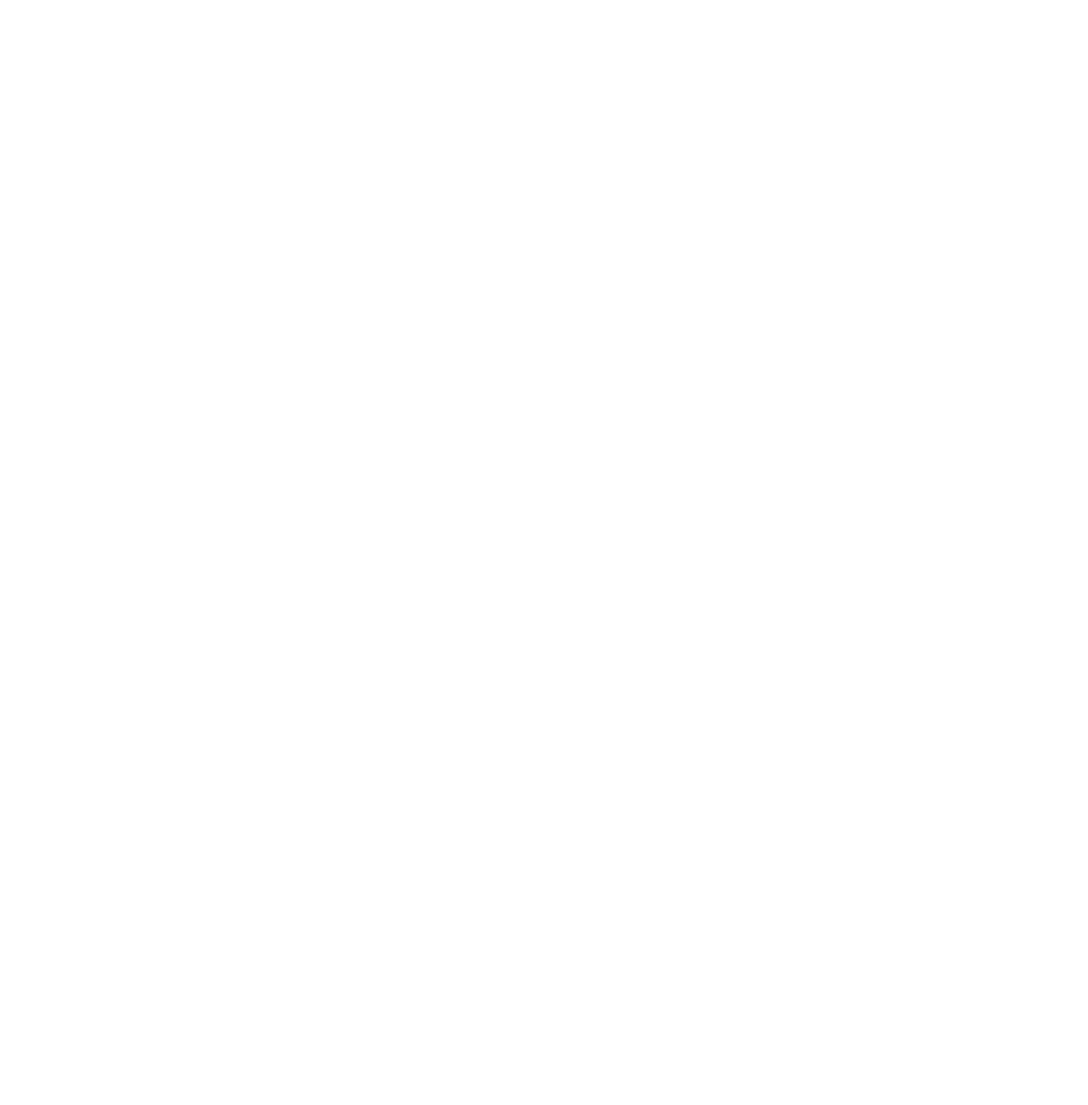
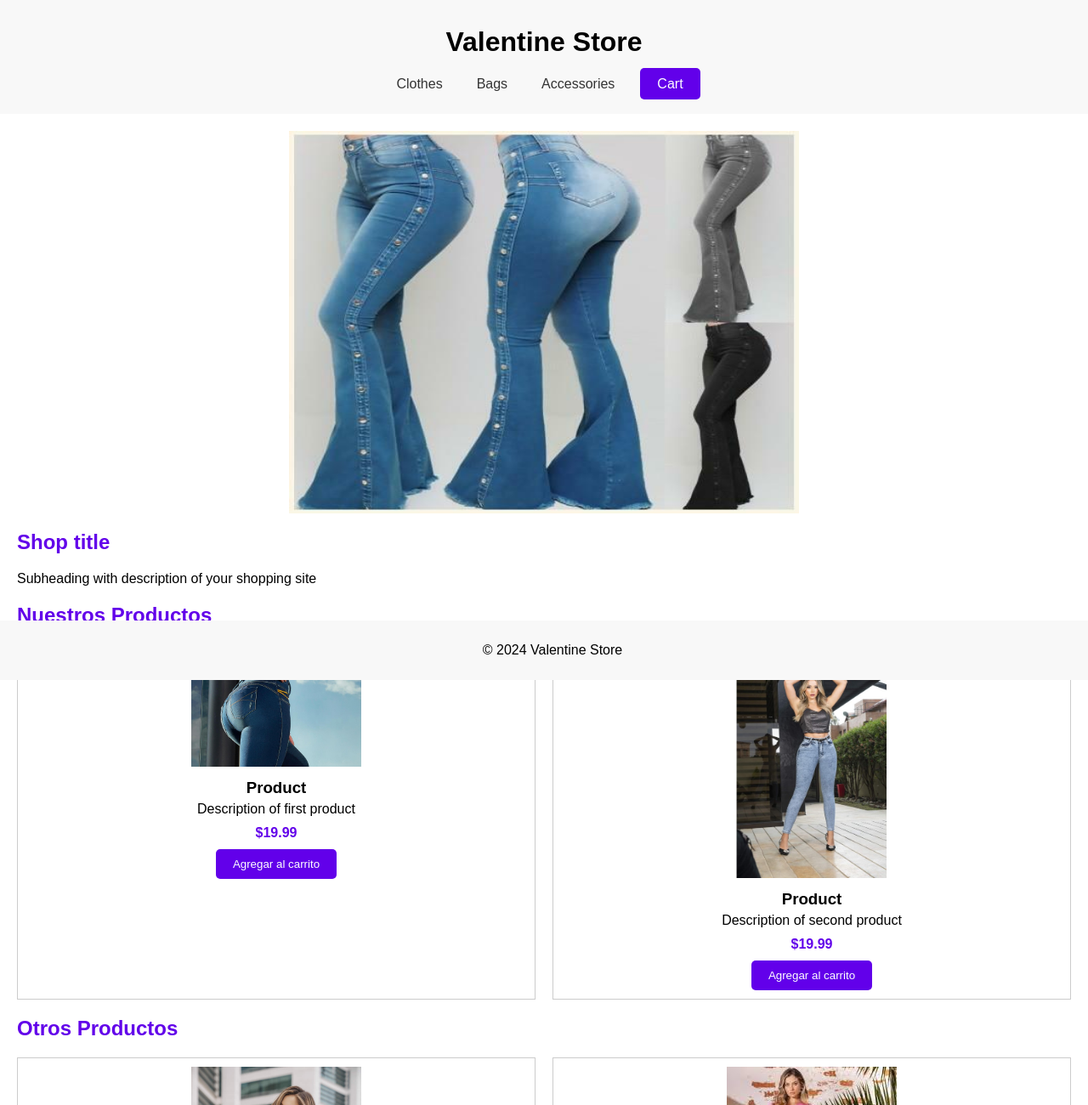
Before and after one commit to medardoc/ValentineStore, a website: page index/ValentineStore.html in a window 1280 px wide. Shown: the top 1300 px of the page at 85% size. Before the commit the page ends 800 px from the top, so only its background shows below. Drawn offline with Linux system fonts and the light colour scheme.

Commit message:
Implementacion de la pagina y codificacion
En esta seccion se realizo implementacion del codigo

```diff
--- /dev/null
+++ b/CSS/Styles.css
@@ -0,0 +1,132 @@
+/* CSS/styles.css */
+
+/* Estilos generales */
+body {
+    font-family: Arial, sans-serif;
+    margin: 0;
+    padding: 0;
+    box-sizing: border-box;
+}
+
+header {
+    background-color: #f8f8f8;
+    padding: 10px;
+    text-align: center;
+}
+
+nav ul {
+    list-style: none;
+    padding: 0;
+    display: flex;
+    justify-content: center;
+    gap: 20px;
+}
+
+nav ul li {
+    display: inline;
+}
+
+nav ul li a {
+    text-decoration: none;
+    color: #333;
+    padding: 5px 10px;
+    transition: background-color 0.3s;
+}
+
+nav ul li a:hover,
+.cart-button {
+    background-color: #6200ea;
+    color: white;
+    padding: 10px 20px;
+    border-radius: 5px;
+}
+
+main {
+    padding: 20px;
+}
+
+h2 {
+    color: #6200ea;
+}
+
+.slider {
+    position: relative;
+    width: 100%;
+    max-width: 600px;
+    margin: 0 auto;
+    overflow: hidden;
+}
+
+.slides {
+    display: flex;
+    transition: transform 0.5s ease-in-out;
+}
+
+.slide {
+    min-width: 100%;
+    box-sizing: border-box;
+}
+
+.slide img {
+    width: 100%;
+    display: block;
+}
+
+.products-container {
+    display: flex;
+    flex-wrap: wrap;
+    gap: 20px;
+    justify-content: center;
+    margin-top: 20px;
+}
+
+.product {
+    border: 1px solid #ccc;
+    padding: 10px;
+    text-align: center;
+    flex: 1 1 calc(33% - 40px);
+    box-sizing: border-box;
+}
+
+.product img {
+    max-width: 100%;
+    height: auto;
+}
+
+.product h3 {
+    margin: 10px 0 5px;
+}
+
+.product p {
+    margin: 5px 0;
+}
+
+.product span {
+    display: block;
+    margin: 10px 0;
+    font-weight: bold;
+    color: #6200ea;
+}
+
+.add-to-cart {
+    background-color: #6200ea;
+    color: white;
+    border: none;
+    padding: 10px 20px;
+    border-radius: 5px;
+    cursor: pointer;
+    transition: background-color 0.3s;
+}
+
+.add-to-cart:hover {
+    background-color: #5a00d1;
+}
+
+footer {
+    background-color: #f8f8f8;
+    padding: 10px;
+    text-align: center;
+    position: fixed;
+    width: 100%;
+    bottom: 0;
+}
--- a/JS/Script.js
+++ b/JS/Script.js
@@ -0,0 +1,40 @@
+document.addEventListener('DOMContentLoaded', () => {
+    const slides = document.querySelector('.slides');
+    const slideArray = Array.from(document.querySelectorAll('.slide'));
+    let index = 0;
+
+    function showNextSlide() {
+        index++;
+        if (index >= slideArray.length) {
+            index = 0;
+        }
+        updateSlidePosition();
+    }
+
+    function updateSlidePosition() {
+        slides.style.transform = `translateX(${-index * 100}%)`;
+    }
+
+    setInterval(showNextSlide, 3000);
+
+    // Manejar el carrito de compras
+    const cart = JSON.parse(localStorage.getItem('cart')) || [];
+
+    document.querySelectorAll('.add-to-cart').forEach(button => {
+        button.addEventListener('click', () => {
+            const product = button.getAttribute('data-product');
+            const price = parseFloat(button.getAttribute('data-price'));
+
+            const cartItem = cart.find(item => item.product === product);
+
+            if (cartItem) {
+                cartItem.quantity++;
+            } else {
+                cart.push({ product, price, quantity: 1 });
+            }
+
+            localStorage.setItem('cart', JSON.stringify(cart));
+            alert(`${product} ha sido agregado al carrito.`);
+        });
+    });
+});
--- a/index/ValentineStore.html
+++ b/index/ValentineStore.html
@@ -1,11 +1,101 @@
 <!DOCTYPE html>
-<html lang="en">
+<html lang="es">
 <head>
     <meta charset="UTF-8">
     <meta name="viewport" content="width=device-width, initial-scale=1.0">
     <title>Valentine Store</title>
+    <link rel="stylesheet" href="/CSS/styles.css">
 </head>
 <body>
+    <header>
+        <h1>Valentine Store</h1>
+        <nav>
+            <ul>
+                <li><a href="#inicio">Clothes</a></li>
+                <li><a href="#productos">Bags</a></li>
+                <li><a href="#sobre-nosotros">Accessories</a></li>
+                <li><a href="/index/cart.html" class="cart-button">Cart</a></li>
+            </ul>
+        </nav>
+    </header>
 
+    <main>
+        <section id="inicio">
+            <div class="slider">
+                <div class="slides">
+                    <div class="slide">
+                        <img src="/img/pantalon1.avif" alt="Shop title image 1" height="450" width="700">
+                    </div>
+                    <div class="slide">
+                        <img src="/img/Pantalon3.jpg" alt="Shop title image 2" height="450" width="700">
+                    </div>
+                    <div class="slide">
+                        <img src="/img/pantalones4.jpg" alt="Shop title image 3" height="450" width="700">
+                    </div>
+                </div>
+            </div>
+            <h2>Shop title</h2>
+            <p>Subheading with description of your shopping site</p>
+        </section>
+
+        <section id="productos">
+            <h2>Nuestros Productos</h2>
+            <div class="products-container">
+                <div class="product">
+                    <img src="/img/pantalones4.jpg" alt="Product 1" height="150" width="200">
+                    <h3>Product</h3>
+                    <p>Description of first product</p>
+                    <span>$19.99</span>
+                    <button class="add-to-cart" data-product="Product 1" data-price="19.99">Agregar al carrito</button>
+                </div>
+                <div class="product">
+                    <img src="/img/Pantalones7.jpg" alt="Product 2" height="150" width="200">
+                    <h3>Product</h3>
+                    <p>Description of second product</p>
+                    <span>$19.99</span>
+                    <button class="add-to-cart" data-product="Product 2" data-price="19.99">Agregar al carrito</button>
+                </div>
+                <!-- Agrega más productos según sea necesario -->
+            </div>
+        </section>
+
+        <section id="otros-productos">
+            <h2>Otros Productos</h2>
+            <div class="products-container">
+                <div class="product">
+                    <img src="/img/pantalones5.jpg" alt="Product 3" height="150" width="200">
+                    <h3>Product</h3>
+                    <p>Description of third product</p>
+                    <span>$19.99</span>
+                    <button class="add-to-cart" data-product="Product 3" data-price="19.99">Agregar al carrito</button>
+                </div>
+                <div class="product">
+                    <img src="/img/pantalones6.jpeg" alt="Product 4" height="150" width="200">
+                    <h3>Product</h3>
+                    <p>Description of fourth product</p>
+                    <span>$19.99</span>
+                    <button class="add-to-cart" data-product="Product 4" data-price="19.99">Agregar al carrito</button>
+                </div>
+                <!-- Agrega más productos según sea necesario -->
+            </div>
+        </section>
+
+        <section id="sobre-nosotros">
+            <h2>Sobre Nosotros</h2>
+            <p>Somos una tienda ropa con artículos muy llamativos...</p>
+        </section>
+
+        <section id="contactos">
+            <h2>Contactos</h2>
+            <p>Correo: Valentinestore20</p>
+            <p>Teléfono: +56 920035</p>
+        </section>
+    </main>
+
+    <footer>
+        <p>&copy; 2024 Valentine Store</p>
+    </footer>
+
+    <script src="/JS/script.js"></script>
 </body>
 </html>
```
Also changed, not shown: JS/cart.js (added, +47 -0 lines), index/Cart.html (+29 -2 lines), package.json (added, +16 -0 lines), servidor.js (added, +20 -0 lines), img/Pantalon3.jpg (added), img/Pantalones7.jpg (added), img/p8.jpg (added), img/pantalon1.avif (added), img/pantalones4.jpg (added), img/pantalones5.jpg (added), img/pantalones6.jpeg (added), 1 other file.
